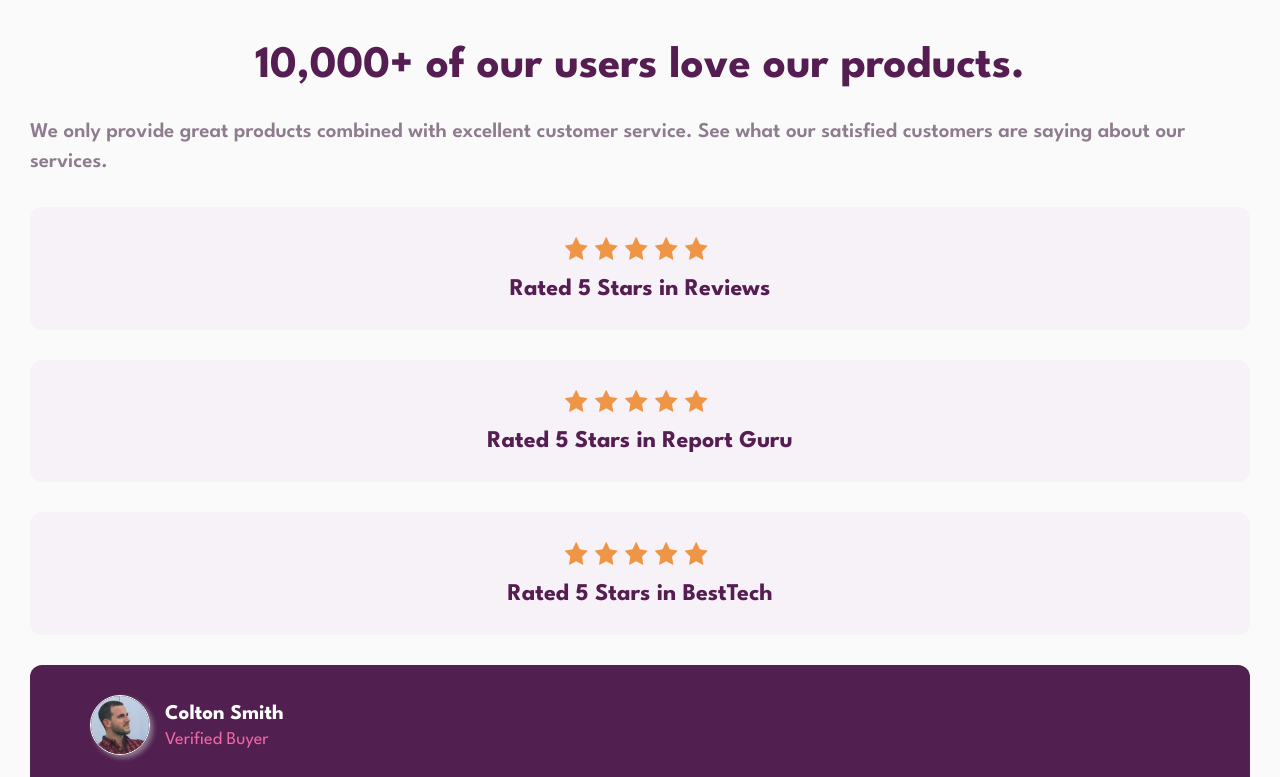
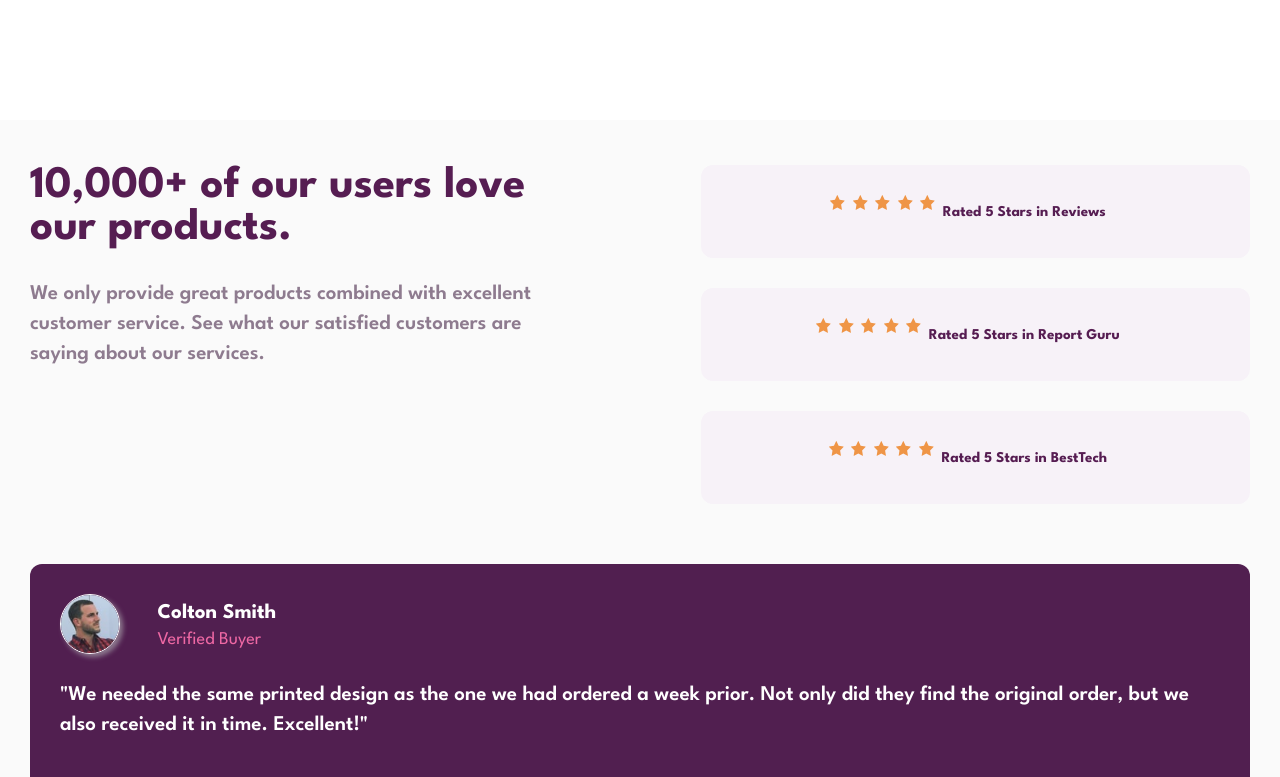
Before and after one commit to workdotnisha/social-proof-section-master, a plain HTML site: page index.html in a window 1280 px wide. Shown: the top 777 px of the page. Drawn offline with Linux system fonts and the light colour scheme.

Commit message:
Modifying files

```diff
--- a/style.css
+++ b/style.css
@@ -9,10 +9,17 @@
 
 .container{
     width: 100%;
-    height: 100vh;
+    /* height: 100vh; */
     text-align: center;
     padding: 3rem 2rem;
     background-color: #FAFAFA;
+}
+.header{
+    display: flex;
+    flex-direction: column;
+    /* justify-content: center; */
+    /* align-items: center; */
+    margin-bottom: 2rem;
 }
 .content h1{
     font-size: 3rem;
@@ -50,6 +57,9 @@ ul{
 .rating h4{
     font-size: 1.6rem;
 }
+.card-container{
+    margin-bottom: 2rem;
+}
 .card{
     /* display: flex; */
     /* justify-content: center; */
@@ -61,10 +71,9 @@ ul{
 }
 .profile-detail{
     display: flex;
-    /* flex-direction: column; */
     text-align: start;
     align-items: center;
-    margin-left: 2rem;
+    /* margin-left: 2rem; */
     margin-bottom: 1.5rem;
 }
 .profile-pic img{
@@ -74,6 +83,9 @@ ul{
     margin-right: 1rem;
     border: 1px solid #ffffff;
     box-shadow: 3px 3px 5px #8E7B8F;
+}
+.profile-info{
+    margin-left: 1.5rem;
 }
 .profile-info h4{
     /* margin-left: 0.5rem; */
@@ -85,7 +97,7 @@ ul{
     font-size: 1.2rem;
     color: hsl(333, 80%, 67%);
 }
-.content p{
+.card .content p{
     font-size: 1.4rem;
     margin-bottom: 2rem;
     color: #ffffff;
@@ -93,3 +105,34 @@ ul{
     line-height: 2rem;
     text-align: start;
 }
+
+@media (min-width: 630px) {
+    body{
+        padding: 8rem 0rem;
+    }
+    .header{
+        flex-direction: row;
+    }
+    .header .content{
+        width: 50%;
+        margin-right: 10%;
+        text-align: start;
+    }
+    .rating-container{
+        width: 50%;
+    }
+    .rating{
+        flex-direction: row;
+        text-align: center;
+    }
+    .rating ul li img{
+        width: 1rem;
+        height: 1rem;
+    }
+    .rating ul:first-child{
+        margin-left: -1rem;
+    }
+    .rating h4{
+        font-size: 1rem;
+    }
+}
```
